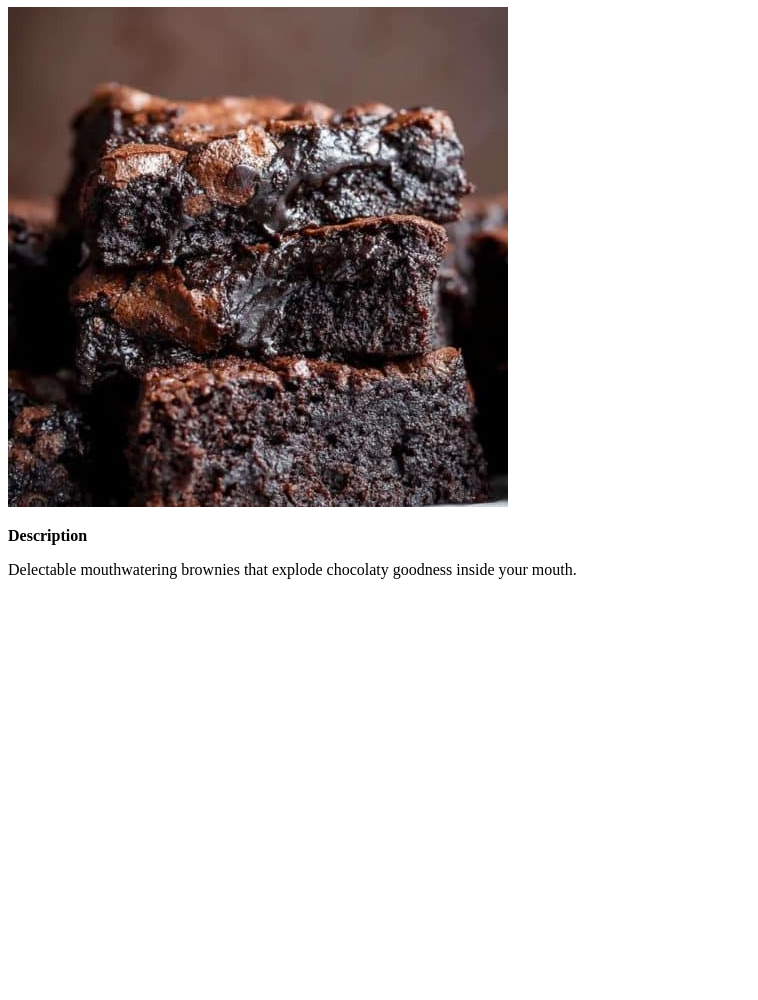
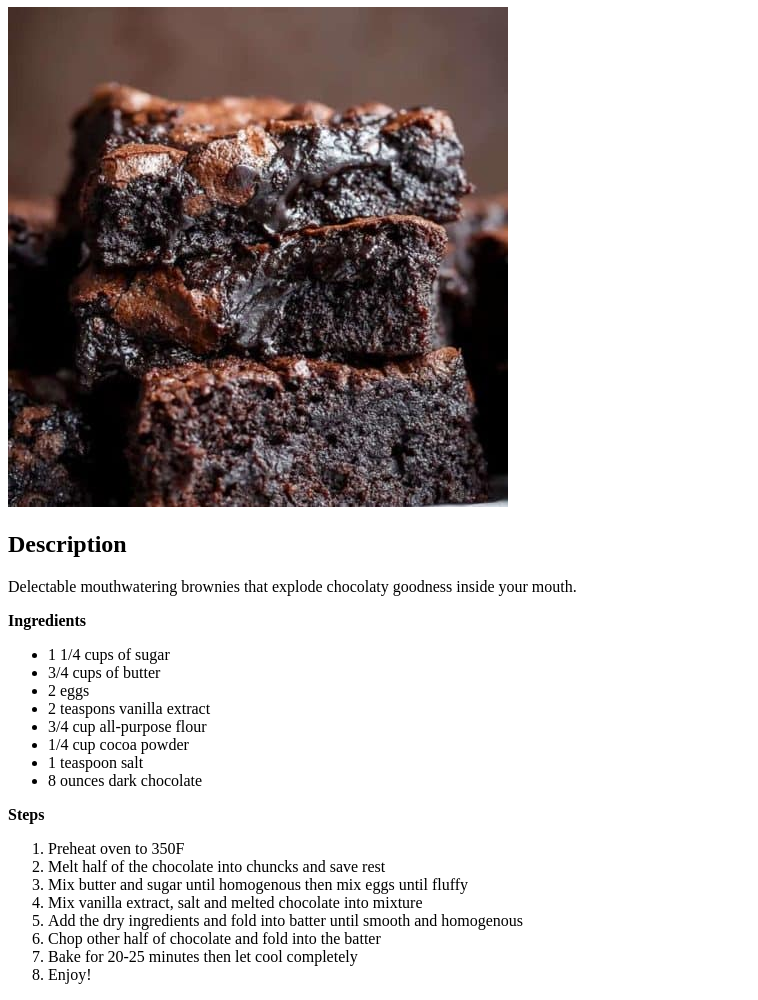
Before and after one commit to Chuy911/odin-recipes, a plain HTML site: page recipes/brownies.html in a window 1280 px wide. Shown: the part 73-1073 px from the top of the page, without its empty margins (0-758 px from the left). Before the commit the page ends 800 px from the top, so only its background shows below. Drawn offline with Linux system fonts and the light colour scheme.

Commit message:
Add Ingredients and Steps to Brownie webpage

```diff
--- a/recipes/brownies.html
+++ b/recipes/brownies.html
@@ -7,12 +7,34 @@
     <title>Document</title>
 </head>
 <body>
-    <h1>Brownies</h1>
+    <Center><h1>Brownies</h1></Center>
     <img src="./foodPictures/Brownies.jpg">
     <p></p>
-    <strong>Description</strong>
+    <h2><strong>Description</strong></h2>
     <p>Delectable mouthwatering brownies that explode chocolaty goodness inside your mouth.</p>
     <p></p>
-
+    <strong>Ingredients</strong>
+    <ul>
+        <li>1 1/4 cups of sugar</li>
+        <li>3/4 cups of butter</li>
+        <li>2 eggs</li>
+        <li>2 teaspons vanilla extract</li>
+        <li>3/4 cup all-purpose flour</li>
+        <li>1/4 cup cocoa powder</li>
+        <li>1 teaspoon salt</li>
+        <li>8 ounces dark chocolate</li>
+    </ul>
+    <p></p>
+    <strong>Steps</strong>
+    <ol>
+        <li>Preheat oven to 350F</li>
+        <li>Melt half of the chocolate into chuncks and save rest</li>
+        <li>Mix butter and sugar until homogenous then mix eggs until fluffy</li>
+        <li>Mix vanilla extract, salt and melted chocolate into mixture</li>
+        <li>Add the dry ingredients and fold into batter until smooth and homogenous</li>
+        <li>Chop other half of chocolate and fold into the batter</li>
+        <li>Bake for 20-25 minutes then let cool completely</li>
+        <li>Enjoy!</li>
+    </ol>
 </body>
 </html>
```
